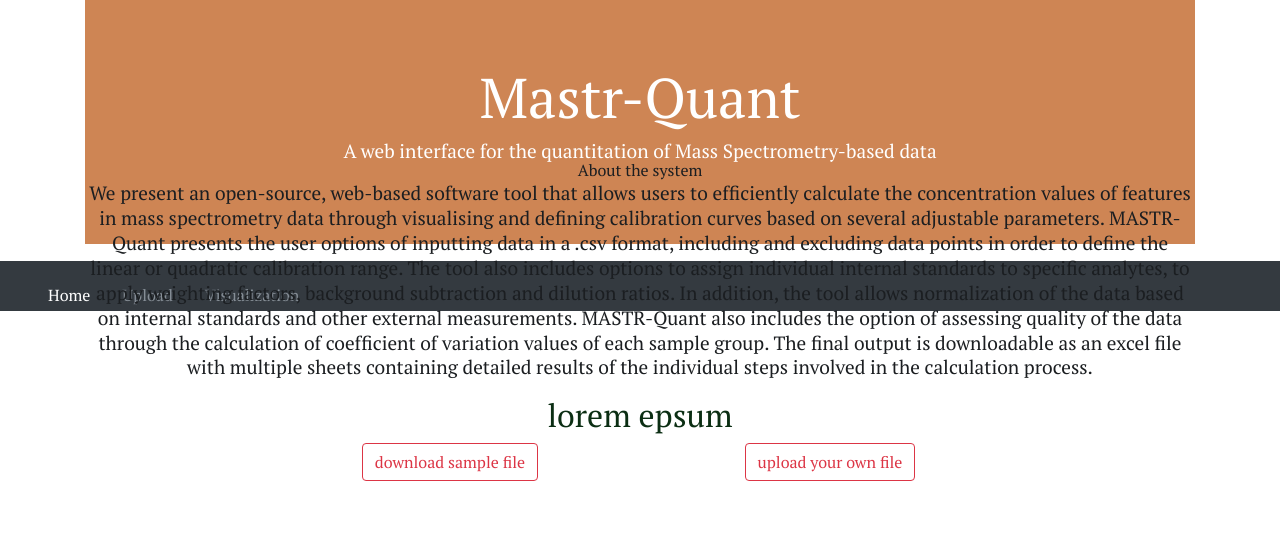
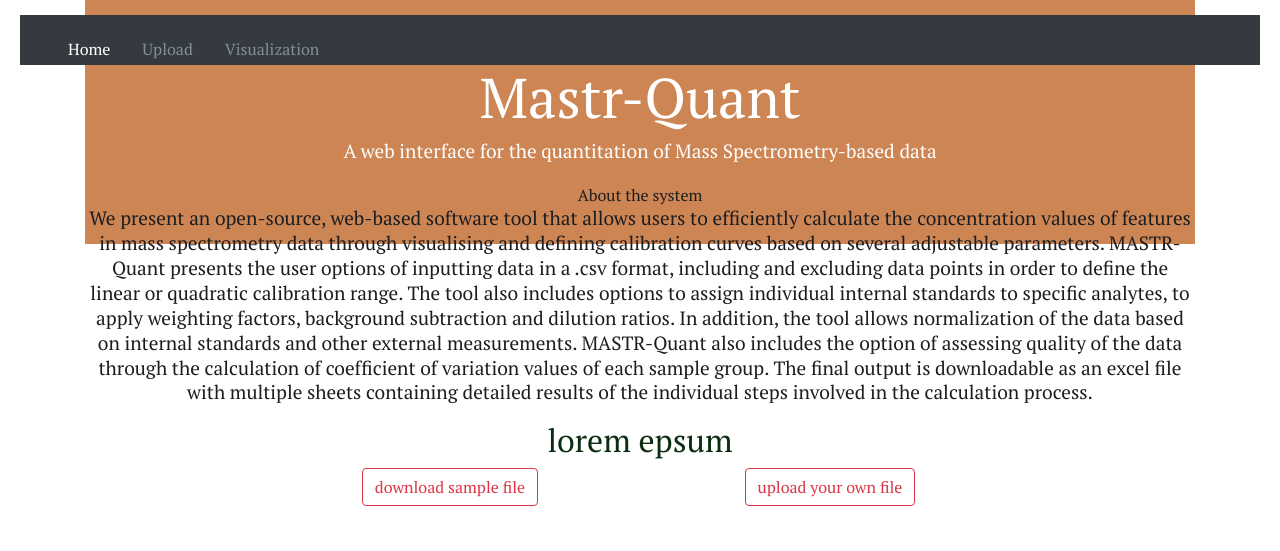
Before and after one commit to uncle-leng/metabio, a Django app: page / in a window 1280 px wide. Shown: the top 551 px of the page. Run offline with Django 3.2, Linux system fonts and the light colour scheme; some libraries are stand-ins or nearby versions.

Commit message:
new front end

```diff
--- a/templates/main_page.html
+++ b/templates/main_page.html
@@ -28,11 +28,15 @@
             <h1 class="display-4" style=" text-align: center;background-color: #ce8554">Mastr-Quant</h1>
             <p style="text-align: center; font-size: 120%">A web interface for the quantitation of Mass Spectrometry-based data</p>
         </div>
-    </div>>
+    </div>
+
+    <!--<nav class="navbar navbar-expand-lg navbar-light bg-white navbar-static-top" id="main_page_nav">-->
 
 
-    <!--<nav class="navbar navbar-expand-lg navbar-light bg-white navbar-static-top" id="main_page_nav">-->
-    <nav class="navbar navbar-dark bg-dark " id="main_page_nav" style="height: 50px">
+    <!--<div id="particles"> </div>-->
+    <div class="intro container-fluid">
+
+            <nav class="navbar navbar-dark bg-dark " id="main_page_nav" style="height: 50px; margin-top: 0">
 
         <!--<a class="navbar-brand" href="#">Web based concentration calculation tool</a>-->
 
@@ -65,8 +69,8 @@
 
     </nav>
 
-    <!--<div id="particles"> </div>-->
-    <div class="intro container-fluid">
+
+
             <div class="row-fluid">
                 <div class="right" style="color: #1b1e21">
 
```
